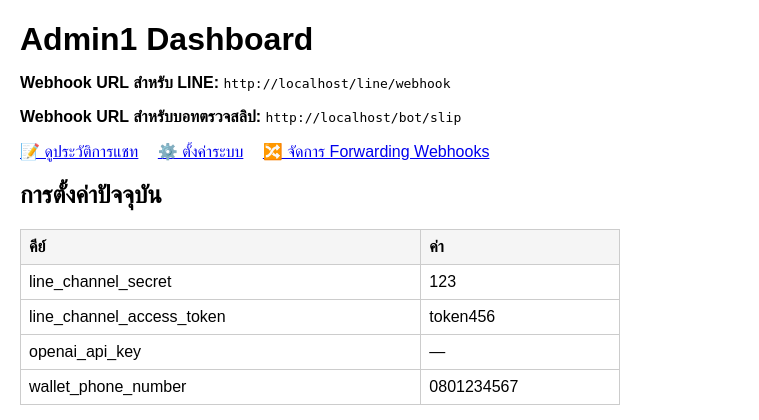
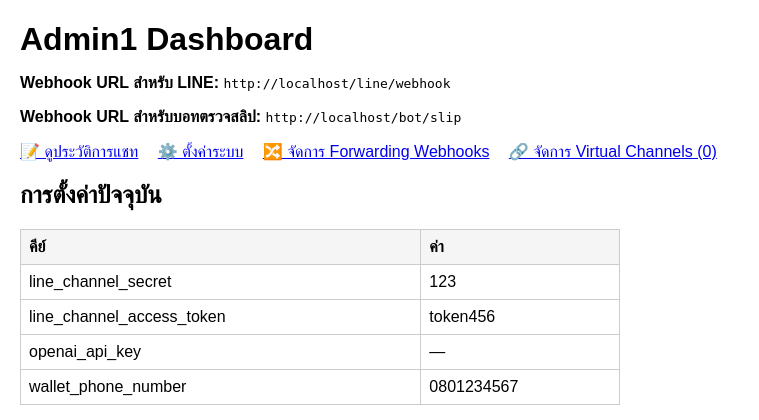
Before and after one commit to komsan114411/openclaw, a FastAPI app: page /admin in a window 1280 px wide. Shown: the top 420 px of the page, without its empty margins (0-759 px from the left). Run offline with FastAPI, Linux system fonts and the light colour scheme.

Commit message:
Update admin_home.html

```diff
--- a/templates/admin_home.html
+++ b/templates/admin_home.html
@@ -27,6 +27,7 @@
         <a href="/admin/chat">📝 ดูประวัติการแชท</a>
         <a href="/admin/settings">⚙️ ตั้งค่าระบบ</a>
         <a href="/admin/forwarding">🔀 จัดการ Forwarding Webhooks</a>
+        <a href="/admin/virtual-channels">🔗 จัดการ Virtual Channels ({{ virtual_channels_count }})</a>
     </nav>
     <h2>การตั้งค่าปัจจุบัน</h2>
     <table>
```
